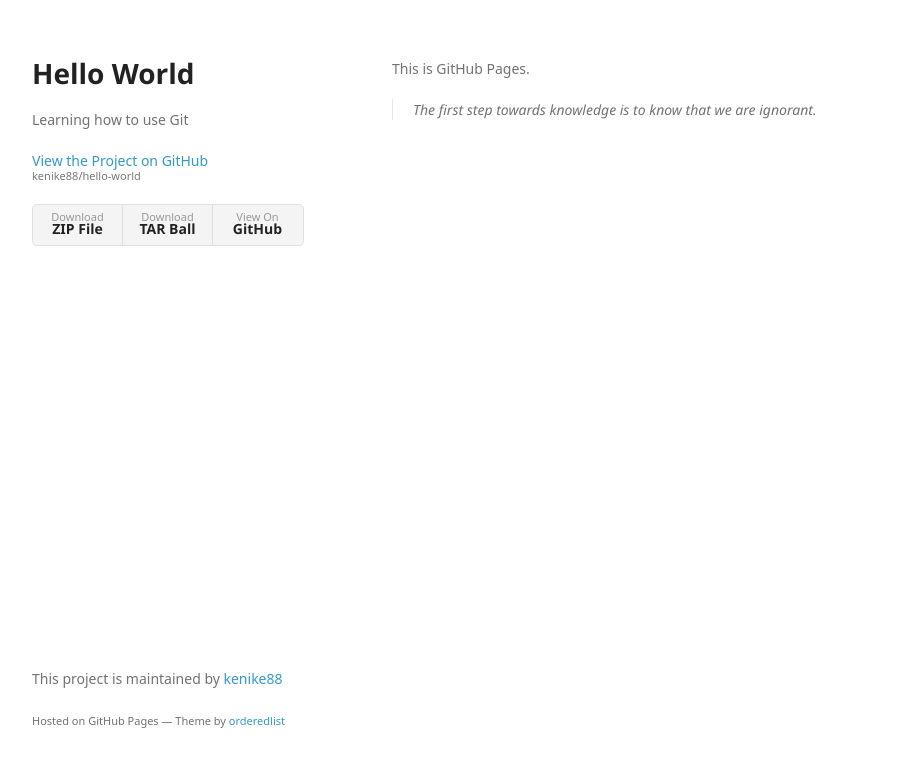
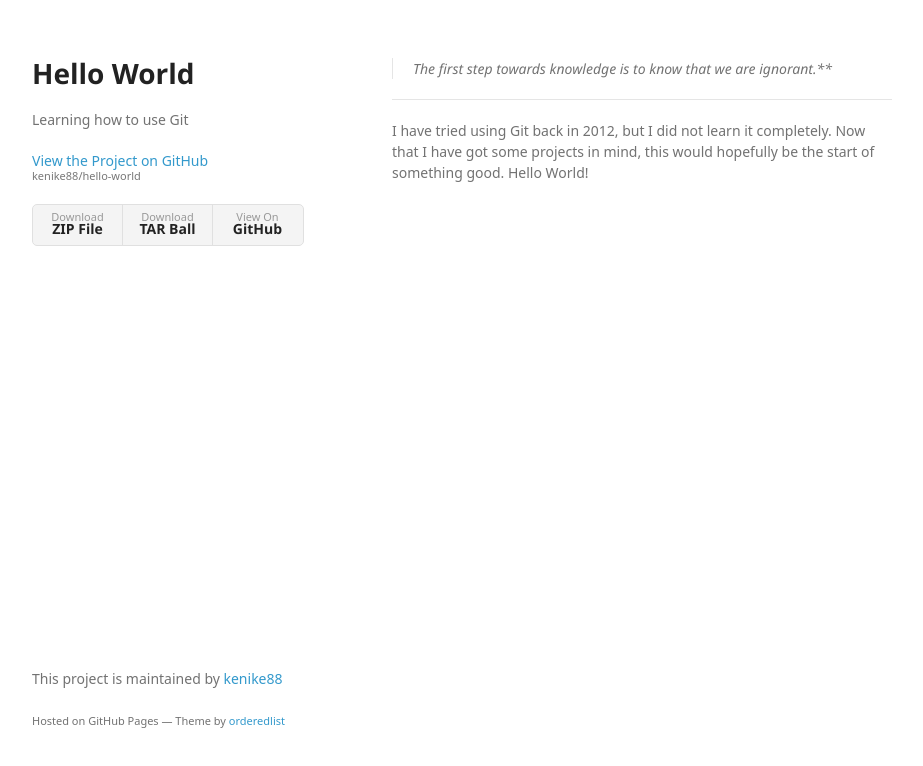
Before and after one commit to kenike88/hello-world, a plain HTML site: page index.html in a window 1280 px wide. Shown: the whole page, without its empty margins (178-1101 px from the left). Drawn offline with Linux system fonts and the light colour scheme; a web font is replaced by a local one.

```diff
--- a/index.html
+++ b/index.html
@@ -28,11 +28,13 @@
         </ul>
       </header>
       <section>
-        <p>This is GitHub Pages.</p>
+        <blockquote>
+<p>The first step towards knowledge is to know that we are ignorant.**</p>
+</blockquote>
 
-<blockquote>
-<p>The first step towards knowledge is to know that we are ignorant. </p>
-</blockquote>
+<hr>
+
+<p>I have tried using Git back in 2012, but I did not learn it completely. Now that I have got some projects in mind, this would hopefully be the start of something good. Hello World!</p>
       </section>
       <footer>
         <p>This project is maintained by <a href="https://github.com/kenike88">kenike88</a></p>
--- a/params.json
+++ b/params.json
@@ -1,6 +1,6 @@
 {
   "name": "Hello World",
   "tagline": "Learning how to use Git",
-  "body": "This is GitHub Pages.\r\n\r\n> The first step towards knowledge is to know that we are ignorant. \r\n\r\n",
+  "body": "> The first step towards knowledge is to know that we are ignorant.**\r\n\r\n\r\n***\r\n\r\nI have tried using Git back in 2012, but I did not learn it completely. Now that I have got some projects in mind, this would hopefully be the start of something good. Hello World!\r\n",
   "note": "Don't delete this file! It's used internally to help with page regeneration."
 }
```
